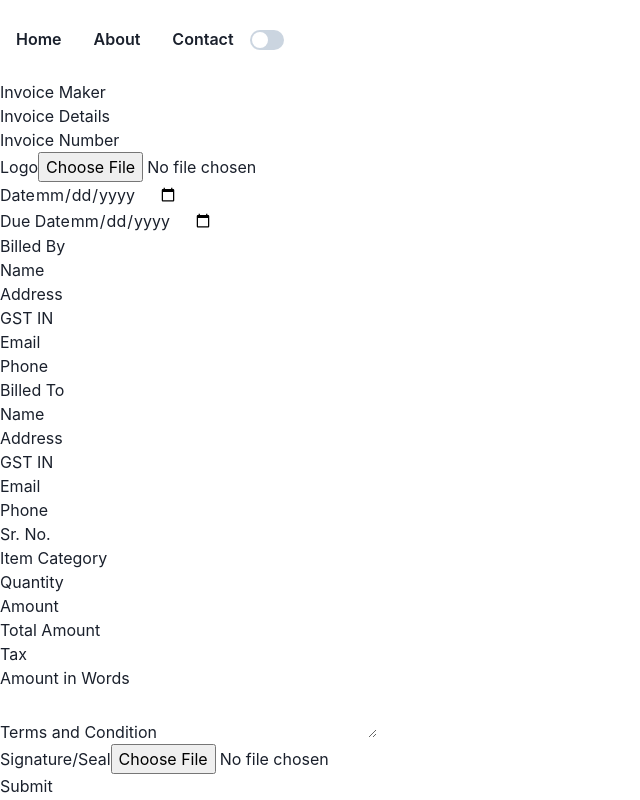
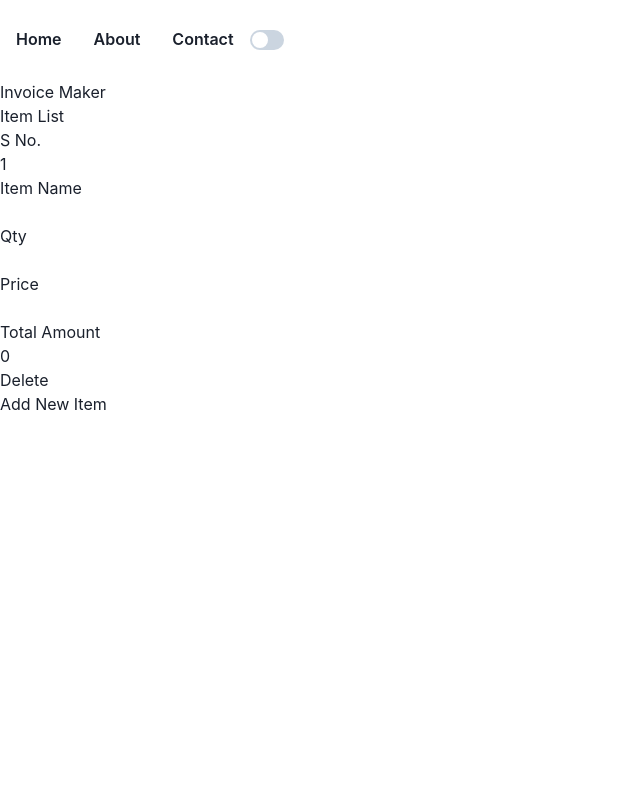
Before and after one commit to Bubbble-Studio/invoice-maker, a Next.js app: page / in a window 1280 px wide. Shown: the whole page, without its empty margins (0-640 px from the left). Built offline with nearby package versions, Linux system fonts and the light colour scheme.

Commit message:
items list created

```diff
--- /dev/null
+++ b/src/components/itemsList/itemsList.tsx
@@ -0,0 +1,84 @@
+import { useState } from "react";
+
+const itemsList = ()=>{
+
+    const [items, setItems] = useState<any>([{ name: "", quantity: 0, price: 0, total: 0 }]);
+    const addItem = () => {
+        setItems([...items, { name: "", quantity: 0, price: 0, total: 0 }]);
+    };
+    const handlerChange = (event:any, i:number) => {
+        const { name, value } = event.target;
+        const list = [...items];
+        list[i][name] = value;
+        list[i]["total"] = list[i]["quantity"] * list[i]["price"];
+        setItems(list);
+    };
+
+    const deleteItem = (i:number) => {
+        const arr = [...items];
+        arr.splice(i, 1);
+        setItems(arr);
+    };
+
+    const totalAmount = items.reduce((acc:number, curr:any) => acc + curr.total, 0);
+
+
+    return(
+        <div className="main__container">
+            <div className="invoice__items">
+                <h3>Item List</h3>
+                {items?.map((item:any, i:number) => (
+                <div className="items" key={i}>
+                    <div className="item_i">
+                        <div>
+                            <p>S No.</p>
+                            <h4>{i+1}</h4>
+                        </div>
+                        <div>
+                            <p>Item Name</p>
+                            <input
+                            type="text"
+                            name="name"
+                            onChange={(e) => handlerChange(e, i)}
+                            />
+                        </div>
+
+                        <div>
+                            <p>Qty</p>
+                            <input
+                            type="number"
+                            name="quantity"
+                            onChange={(e) => handlerChange(e, i)}
+                            />
+                        </div>
+
+                        <div>
+                            <p>Price</p>
+                            <input
+                            type="number"
+                            name="price"
+                            onChange={(e) => handlerChange(e, i)}
+                            />
+                        </div>
+                        <div>
+                            <p>Total Amount</p>
+                            <h4>{item.total}</h4>
+                        </div>
+
+                        <button className="delete-btn" onClick={() => deleteItem(i)}>
+                            Delete
+                        </button>
+                    </div>
+                </div>
+                ))}
+            </div>
+
+            <button className="add_item-btn" onClick={addItem}>
+                Add New Item
+            </button>
+        </div>
+    );
+}
+
+
+export default itemsList;
--- a/src/pages/index.tsx
+++ b/src/pages/index.tsx
@@ -4,6 +4,7 @@ import { Inter } from "next/font/google";
 import styles from "@/styles/Home.module.css";
 import Navbar from "../components/Navbar";
 import InvoiceArea from "../components/invoiceArea";
+import ItemsList from "../components/itemsList/itemsList"
 
 const inter = Inter({ subsets: ["latin"] });
 
@@ -19,7 +20,8 @@ export default function Home() {
       <main>
         <Navbar />
         <h1>Invoice Maker</h1>
-        <InvoiceArea />
+        {/* <InvoiceArea /> */}
+        <ItemsList/>
       </main>
     </>
   );
```
